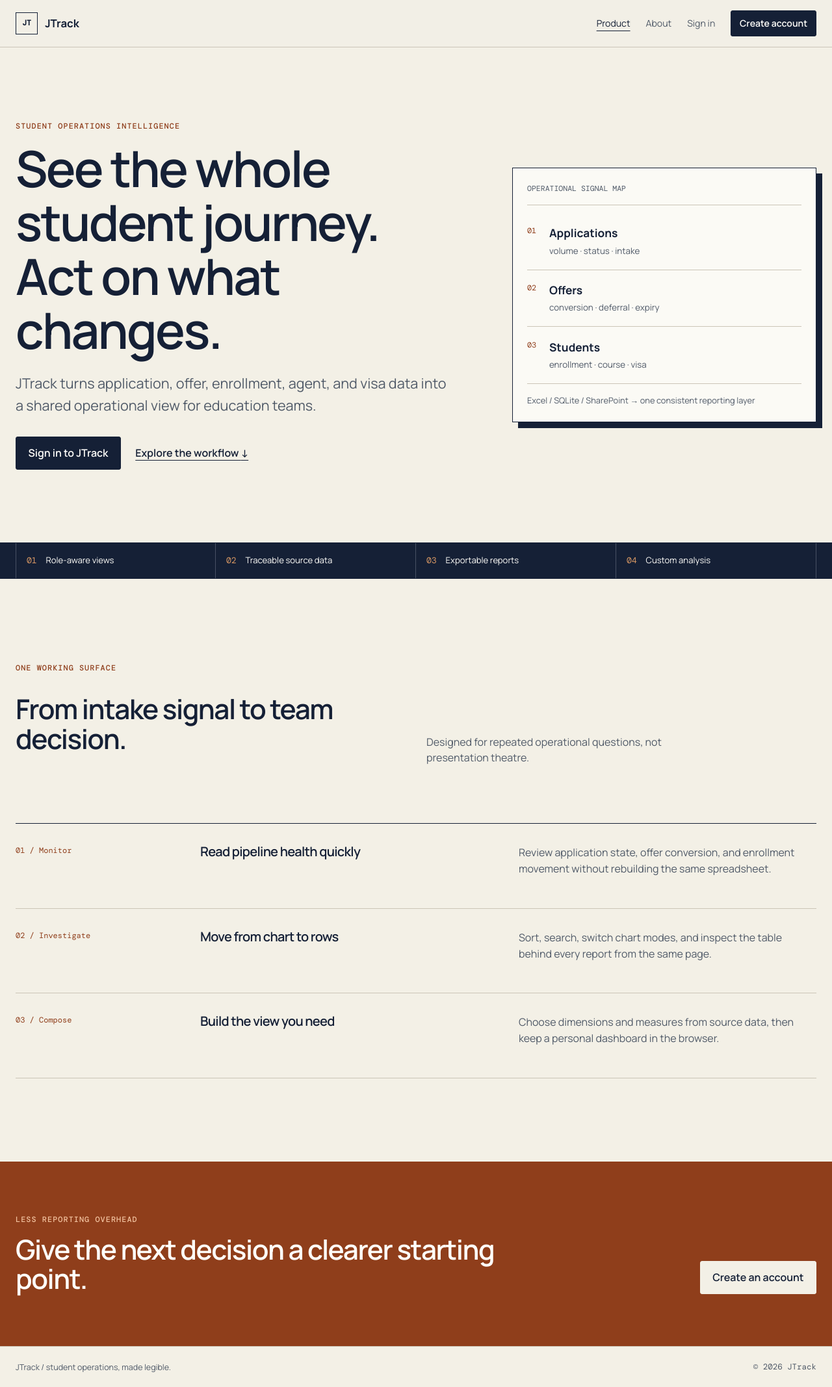
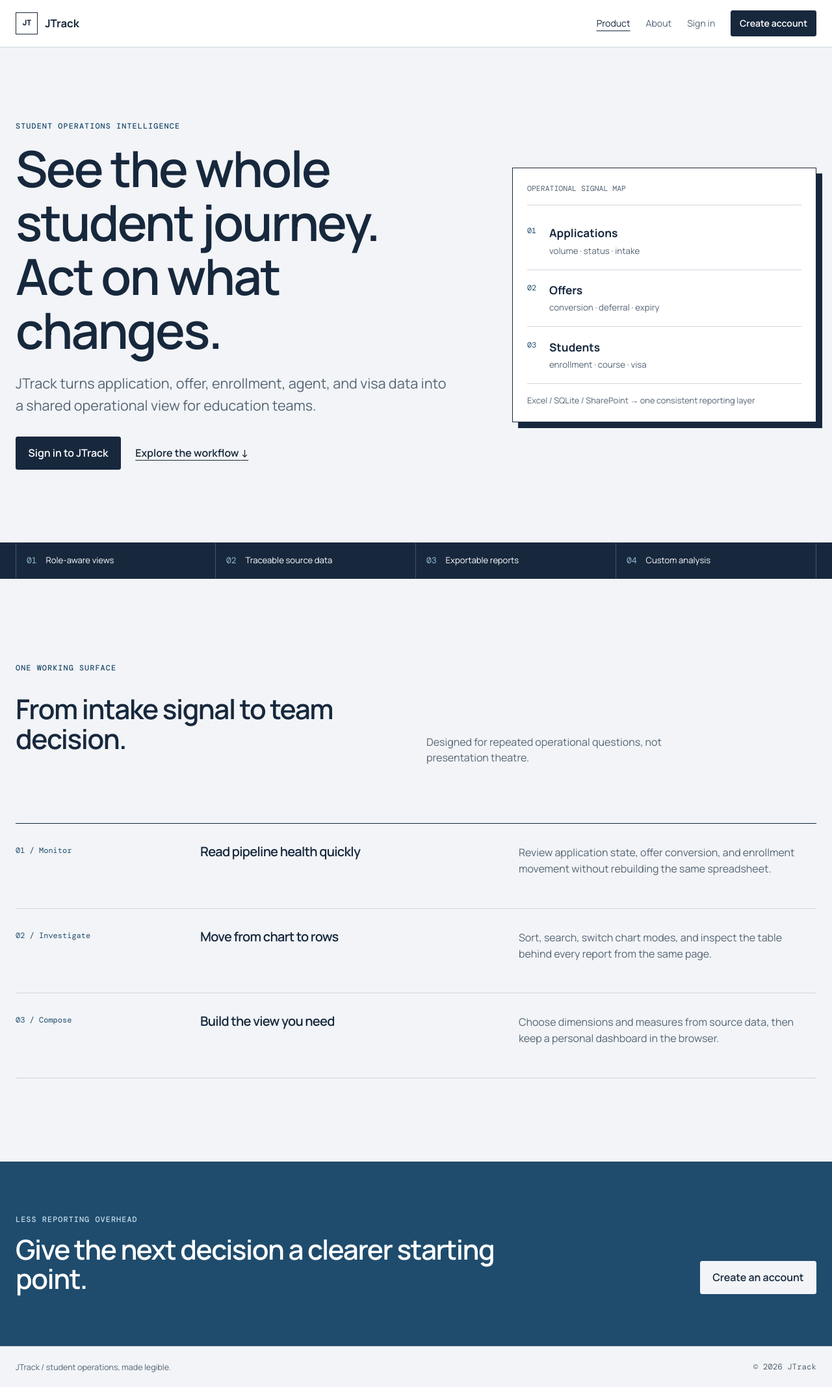
Before and after one commit to wnzid/JTrack, a Flask app: page / in a window 1280 px wide. Shown: the whole page at 65% size. Run offline with Flask 3, Linux system fonts and the light colour scheme.

Commit message:
Refresh JTrack professional color system

```diff
--- a/Backend/static/Css/app.css
+++ b/Backend/static/Css/app.css
@@ -1,16 +1,16 @@
 :root {
-  --paper: #f3f0e6;
-  --paper-deep: #e8e3d6;
-  --surface: #fbfaf5;
-  --ink: #152036;
-  --ink-soft: #505a68;
-  --accent: #bb5a2a;
-  --accent-dark: #8f3e1b;
-  --signal: #1d6754;
-  --danger: #a63b32;
-  --line: #cbc5b7;
-  --line-strong: #918b7e;
-  --white: #fffefa;
+  --paper: #f2f4f7;
+  --paper-deep: #e6ebf0;
+  --surface: #ffffff;
+  --ink: #17283d;
+  --ink-soft: #556474;
+  --accent: #2c628b;
+  --accent-dark: #1f4c6d;
+  --signal: #2f6b5f;
+  --danger: #a44444;
+  --line: #cfd6dd;
+  --line-strong: #8b98a6;
+  --white: #ffffff;
   --font-sans: "Manrope", Arial, sans-serif;
   --font-mono: "DM Mono", Consolas, monospace;
   --radius: 3px;
@@ -72,7 +72,7 @@ h3 { font-size: 1.25rem; font-weight: 600; }
   transform: translateY(-180%);
 }
 .skip-link:focus { transform: translateY(0); }
-:focus-visible { outline: 3px solid #e1a027; outline-offset: 3px; }
+:focus-visible { outline: 3px solid #3b82b4; outline-offset: 3px; }
 
 .button {
   display: inline-flex;
@@ -116,7 +116,7 @@ h3 { font-size: 1.25rem; font-weight: 600; }
   position: relative;
   z-index: 50;
   border-bottom: 1px solid var(--line);
-  background: rgba(243, 240, 230, .96);
+  background: rgba(255, 255, 255, .97);
 }
 .site-header__inner {
   display: flex;
@@ -159,7 +159,7 @@ h3 { font-size: 1.25rem; font-weight: 600; }
 .nav-toggle > span:not(.sr-only) { display: block; height: 1px; margin: 5px 0; background: var(--ink); }
 
 .flash-stack { position: fixed; z-index: 80; top: 84px; right: 24px; width: min(380px, calc(100vw - 48px)); }
-.flash { padding: .85rem 1rem; border: 1px solid var(--line-strong); background: var(--surface); box-shadow: 5px 5px 0 rgba(21, 32, 54, .1); }
+.flash { padding: .85rem 1rem; border: 1px solid var(--line-strong); background: var(--surface); box-shadow: 5px 5px 0 rgba(23, 40, 61, .1); }
 .flash--error { border-left: 4px solid var(--danger); }
 .flash--success { border-left: 4px solid var(--signal); }
 
@@ -181,9 +181,9 @@ h3 { font-size: 1.25rem; font-weight: 600; }
 .instrument__note { margin: 1rem 0 0; color: var(--ink-soft); font-size: .8rem; }
 .proof-strip { border-block: 1px solid var(--ink); background: var(--ink); color: var(--white); }
 .proof-strip__inner { display: grid; grid-template-columns: repeat(4, 1fr); }
-.proof-strip p { margin: 0; padding: 1rem; border-right: 1px solid #485064; font-size: .82rem; }
-.proof-strip p:first-child { border-left: 1px solid #485064; }
-.proof-strip span { margin-right: .7rem; color: #d99864; font-family: var(--font-mono); }
+.proof-strip p { margin: 0; padding: 1rem; border-right: 1px solid #40546b; font-size: .82rem; }
+.proof-strip p:first-child { border-left: 1px solid #40546b; }
+.proof-strip span { margin-right: .7rem; color: #95bad2; font-family: var(--font-mono); }
 .section { padding-block: 8rem; }
 .section-heading { display: grid; grid-template-columns: 1fr 1fr; gap: 2rem; margin-bottom: 4.5rem; }
 .section-heading .eyebrow { grid-column: 1 / -1; margin-bottom: 0; }
@@ -195,7 +195,7 @@ h3 { font-size: 1.25rem; font-weight: 600; }
 .capability-list p:last-child { max-width: 540px; color: var(--ink-soft); }
 .closing-band { padding-block: 5rem; color: var(--white); background: var(--accent-dark); }
 .closing-band__inner { display: flex; align-items: end; justify-content: space-between; gap: 3rem; }
-.closing-band .eyebrow { color: #f2c29f; }
+.closing-band .eyebrow { color: #c6ddec; }
 .closing-band h2 { max-width: 800px; margin-bottom: 0; }
 
 /* Editorial and auth */
@@ -211,10 +211,10 @@ h3 { font-size: 1.25rem; font-weight: 600; }
 .principle-list dd { margin: 0; }
 .auth-layout { display: grid; min-height: calc(100vh - 145px); grid-template-columns: 1.05fr .95fr; }
 .auth-context { display: flex; flex-direction: column; justify-content: center; padding: clamp(3rem, 8vw, 8rem); color: var(--white); background: var(--ink); }
-.auth-context .eyebrow { color: #d99864; }
+.auth-context .eyebrow { color: #95bad2; }
 .auth-context h1 { max-width: 720px; font-size: clamp(2.7rem, 5vw, 5rem); }
-.auth-context > p:not(.eyebrow):not(.mono) { max-width: 600px; color: #c7cbd3; font-size: 1.1rem; }
-.auth-context .mono { margin-top: 4rem; color: #d99864; font-size: .75rem; }
+.auth-context > p:not(.eyebrow):not(.mono) { max-width: 600px; color: #cad3dc; font-size: 1.1rem; }
+.auth-context .mono { margin-top: 4rem; color: #95bad2; font-size: .75rem; }
 .auth-panel { display: grid; place-items: center; padding: 3rem; background: var(--surface); }
 .auth-panel > div { width: min(440px, 100%); }
 .auth-panel h2 { margin-bottom: 2.5rem; font-size: 2.4rem; }
@@ -254,7 +254,7 @@ h3 { font-size: 1.25rem; font-weight: 600; }
 .app-rail { position: sticky; top: 0; align-self: start; height: calc(100vh - 73px); padding: 2.25rem 1.1rem; border-right: 1px solid var(--line); overflow-y: auto; background: var(--paper-deep); }
 .app-rail__label { margin: 0 0 .65rem .75rem; color: var(--ink-soft); font-family: var(--font-mono); font-size: .65rem; letter-spacing: .08em; text-transform: uppercase; }
 .app-rail > a { display: flex; gap: .7rem; padding: .65rem .75rem; color: var(--ink-soft); font-size: .78rem; line-height: 1.35; text-decoration: none; }
-.app-rail > a:hover { color: var(--ink); background: rgba(255, 255, 255, .35); }
+.app-rail > a:hover { color: var(--ink); background: rgba(255, 255, 255, .65); }
 .app-rail > a.is-active { color: var(--white); background: var(--ink); }
 .rail-index { font-family: var(--font-mono); font-size: .68rem; opacity: .7; }
 .app-rail__rule { height: 1px; margin: 1.4rem .75rem; background: var(--line); }
@@ -315,7 +315,7 @@ table { width: 100%; border-collapse: collapse; font-size: .82rem; }
 th { position: sticky; z-index: 1; top: 0; color: var(--white); background: var(--ink); font-family: var(--font-mono); font-size: .7rem; font-weight: 500; letter-spacing: .03em; text-align: left; text-transform: uppercase; }
 th, td { padding: .8rem .9rem; border-bottom: 1px solid var(--line); }
 tbody tr:nth-child(even) { background: var(--paper); }
-tbody tr:hover { background: #eee1cc; }
+tbody tr:hover { background: #e8f0f6; }
 .empty-state { padding: 6rem 1rem; color: var(--ink-soft); text-align: center; }
 .empty-state strong { display: block; margin-bottom: .4rem; color: var(--ink); font-size: 1.2rem; }
 
@@ -370,7 +370,7 @@ tbody tr:hover { background: #eee1cc; }
   .identity { display: flex; padding: .7rem 0; border-left: 0; }
   .hero { min-height: auto; gap: 4rem; padding-block: 5rem; }
   .proof-strip__inner { grid-template-columns: repeat(2, 1fr); }
-  .proof-strip p:nth-child(odd) { border-left: 1px solid #485064; }
+  .proof-strip p:nth-child(odd) { border-left: 1px solid #40546b; }
   .section { padding-block: 5rem; }
   .section-heading, .editorial-grid, .decision-notes { grid-template-columns: 1fr; }
   .capability-list article { grid-template-columns: 40px 1fr; gap: 1rem; }
@@ -396,7 +396,7 @@ tbody tr:hover { background: #eee1cc; }
 
 @media (max-width: 480px) {
   .proof-strip__inner { grid-template-columns: 1fr; }
-  .proof-strip p, .proof-strip p:nth-child(odd) { border-inline: 1px solid #485064; }
+  .proof-strip p, .proof-strip p:nth-child(odd) { border-inline: 1px solid #40546b; }
   .principle-list > div { grid-template-columns: 1fr; }
   .site-footer__inner { flex-direction: column; }
   .chart-panel__header { flex-direction: column; }
--- a/Backend/static/Js/builder.js
+++ b/Backend/static/Js/builder.js
@@ -54,7 +54,7 @@ function render(card) {
         label: measure === "count" ? "Records" : labelFor(measure),
         data: values.map(([, value]) => value),
         backgroundColor: type === "doughnut" ? values.map((_, index) => palette[index % palette.length]) : palette[0],
-        borderColor: type === "doughnut" ? "#fbfaf5" : palette[0],
+        borderColor: type === "doughnut" ? "#ffffff" : palette[0],
         borderWidth: 2,
         tension: .28,
       }],
--- a/Backend/static/Js/dashboard.js
+++ b/Backend/static/Js/dashboard.js
@@ -12,7 +12,7 @@ function buildChart(panel, rows) {
 
   if (type === "doughnut" && data.datasets.length === 1) {
     data.datasets[0].backgroundColor = rows.map((_, index) => palette[index % palette.length]);
-    data.datasets[0].borderColor = "#fbfaf5";
+    data.datasets[0].borderColor = "#ffffff";
   }
 
   const canvas = panel.querySelector("canvas");
--- a/Backend/static/Js/report-page.js
+++ b/Backend/static/Js/report-page.js
@@ -18,7 +18,7 @@ function renderChart() {
   const data = chartData(visibleRows, dimension, metrics);
   if (type === "doughnut" && data.datasets.length === 1) {
     data.datasets[0].backgroundColor = visibleRows.map((_, index) => palette[index % palette.length]);
-    data.datasets[0].borderColor = "#fbfaf5";
+    data.datasets[0].borderColor = "#ffffff";
   }
   chart?.destroy();
   chart = new Chart(canvas, { type, data, options: chartOptions(type) });
--- a/Backend/templates/base.html
+++ b/Backend/templates/base.html
@@ -3,7 +3,7 @@
 <head>
   <meta charset="utf-8">
   <meta name="viewport" content="width=device-width, initial-scale=1">
-  <meta name="theme-color" content="#f4f1e8">
+  <meta name="theme-color" content="#f2f4f7">
   <title>{% block title %}JTrack{% endblock %}</title>
   <link rel="icon" href="{{ url_for('static', filename='Assets/logo.svg') }}" type="image/svg+xml">
   <link rel="preconnect" href="https://fonts.googleapis.com">
```
Also changed, not shown: Backend/static/Js/api-client.js (+4 -4 lines).
